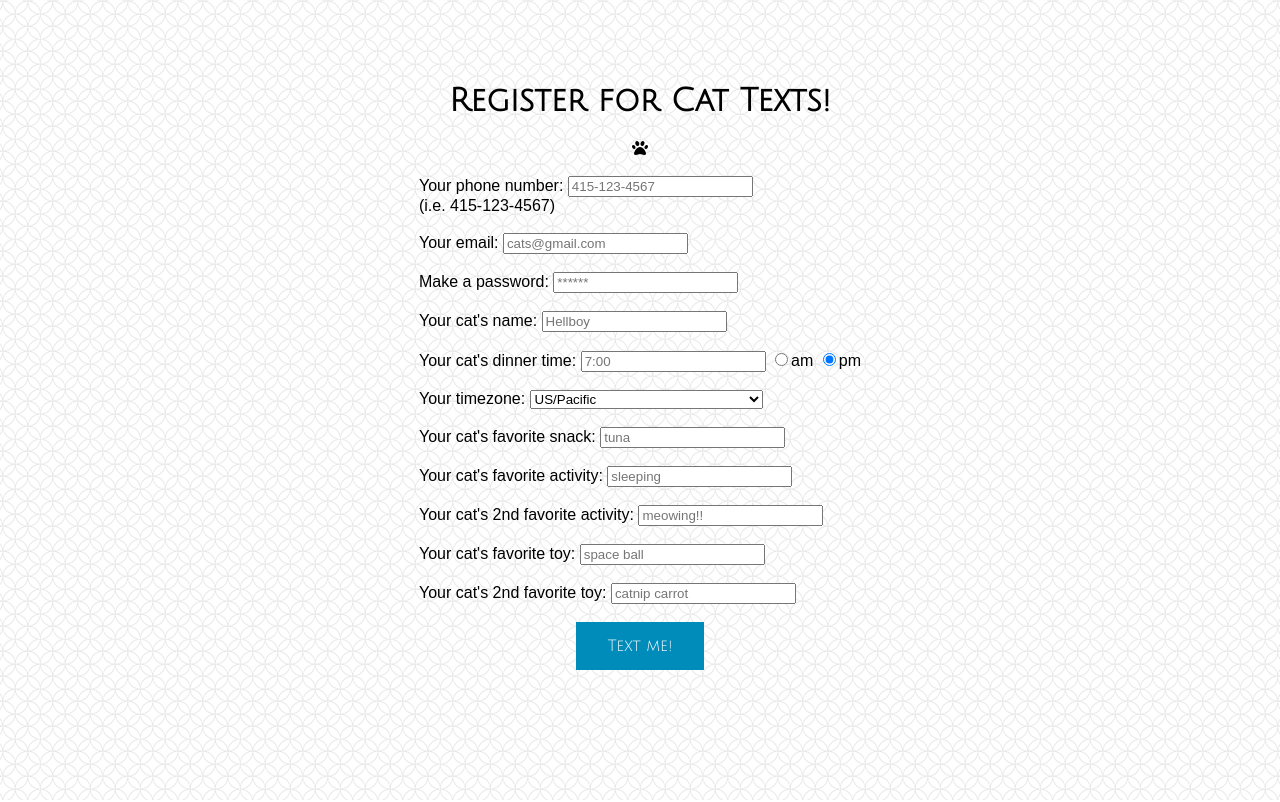
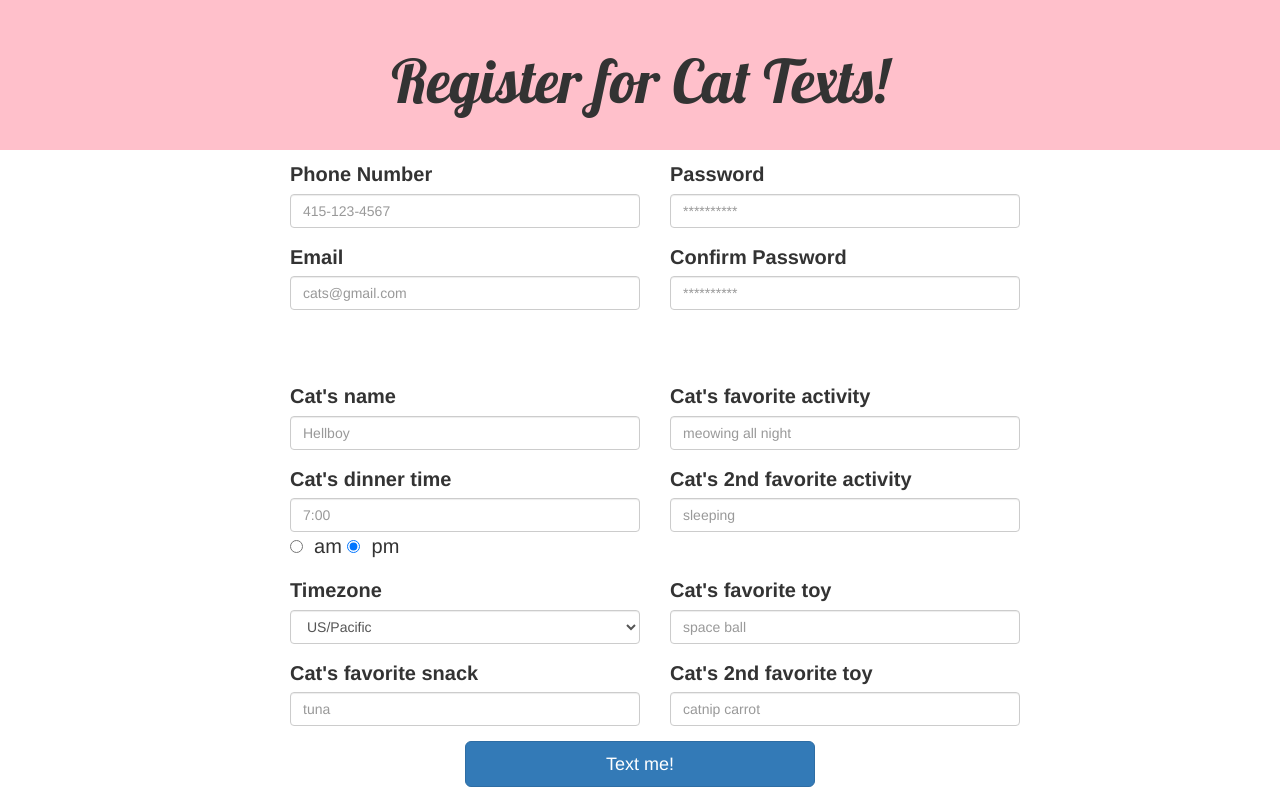
Before and after one commit to ceorourke/cat-texts, a Flask app: page /register in a window 1280 px wide; the page is wider, and only the part inside the window is pictured. Run offline with Flask 2, Linux system fonts and the light colour scheme; some libraries are stand-ins or nearby versions.

Commit message:
working on visual design

```diff
--- a/daily.py
+++ b/daily.py
@@ -31,11 +31,6 @@ def job():
     print("I'm running on thread %s" % threading.current_thread())
     print name
 
-# def run_threaded(job_func):
-#     job_thread = threading.Thread(target=job_func)
-#     job_thread.start()
-
-
 if __name__ == "__main__":
     connect_to_db(app)
 
@@ -57,7 +52,6 @@ if __name__ == "__main__":
         print phone_number
 
         # schedule.every().day.at(this_time).do(daily_text)
-        # schedule.every().day.at(this_time).do(run_threaded, daily_text)
         # schedule.every(5).seconds.do(job)
 
         thread_hash[cat] = threading.Thread(target=job)
--- /dev/null
+++ b/static/css/cattexts.css
@@ -0,0 +1,33 @@
+h1,
+h2,
+h3,
+h4,
+h5,
+h6,
+th {
+        font-family: 'Lobster', sans-serif;
+        font-weight: normal;
+        padding-top:0px;
+        margin-top: 0px;
+}
+
+body {
+    font-size: 2em;
+}
+
+h1 {
+    height: 150px;
+    padding-top:  0.8em;
+    text-align: center;
+    font-size: 3em;
+    background: pink no-repeat right;
+    background-size: 220px 210px;
+    margin-top: 0;
+    margin-left:-200px;
+    margin-right:-200px;
+}
+.dropdown-menu li{
+   font-family:'Lobster';
+   font-size:16px
+   !important;
+}
--- a/templates/base.html
+++ b/templates/base.html
@@ -1,40 +1,30 @@
 <!doctype html>
 <html>
-  <head>
-    <script src="https://use.fontawesome.com/7d51073c03.js"></script>
-    <link href="https://fonts.googleapis.com/css?family=Julius+Sans+One" rel="stylesheet">
+<head>
+  <title>{% block title %}TITLE HERE{% endblock %}</title>
+
+    <script src="https://code.jquery.com/jquery-3.2.1.min.js"
+            integrity="sha256-hwg4gsxgFZhOsEEamdOYGBf13FyQuiTwlAQgxVSNgt4="
+            crossorigin="anonymous"></script>
+
     <script src="http://code.jquery.com/jquery.js"></script>
-    <!-- // <script src="/static/facts.js"></script> -->
+    <link rel="stylesheet"
+          href="https://maxcdn.bootstrapcdn.com/bootstrap/3.3.5/css/bootstrap.css">
+    <script src="https://maxcdn.bootstrapcdn.com/bootstrap/3.3.5/js/bootstrap.min.js"></script>
+    <link href='https://fonts.googleapis.com/css?family=Lobster' rel='stylesheet' type='text/css'>
+    <link rel="stylesheet" href="/static/css/cattexts.css">
+</head>
+<body>
+<div class="container">
+<!--   <h1>
+    <a href="/">It&rsquo;s My Party!</a>
+  </h1> -->
+<!--   {% for msg in get_flashed_messages() %}
+    <div class="alert alert-info">{{ msg }}</div>
+  {% endfor %} -->
 
-    <title>{% block title %}TITLE HERE{% endblock %}</title>
+  {% block content %}CONTENT HERE{% endblock %}
+</div>
 
-    <style>
-      body {
-        font-family: 'Arial', sans-serif;
-        background-image: url("/static/img/spiration-light.png");
-        background-position: center;
-    }
-      h1, h2, h3 {
-      font-family: 'Julius Sans One', sans-serif;
-      }
-      .cat-btn {
-        background-color: #008CBA;
-        font-family: 'Julius Sans One', sans-serif;
-        border: none;
-        color: white;
-        padding: 15px 32px;
-        text-align: center;
-        display: inline-block;
-        font-size: 16px;
-    }
-    </style>
-  </head>
-  <body>
-
-  {% for message in get_flashed_messages() %}
-    {{ message }}
-  {% endfor %}
-
-    {% block content %} CONTENT HERE {% endblock %}
-  </body>
+</body>
 </html>
--- a/templates/register.html
+++ b/templates/register.html
@@ -4,57 +4,101 @@
 
 {% block content %}
 
-  <div style="text-align: center;">
-  </br></br></br><h1>Register for Cat Texts!</h1>
-  <i class="fa fa-paw" aria-hidden="true"></i></br></br>
+<h1>Register for Cat Texts!</h1>
+<div class="container">
+  <div class="col-xs-6 col-md-offset-2 col-md-4">
+    <form method="POST" action="/register">
+      <div class="form-group">
+        <label for="field-name">Phone Number</label>
+        <input id="phone" class="form-control" type="text" name="phone"
+               pattern="^\d{3}-\d{3}-\d{4}$"
+               placeholder="415-123-4567" required>
+      </div>
+      <div class="form-group">
+        <label for="field-email">Email</label>
+        <input id="email" class="form-control" type="text" name="email"
+               placeholder="cats@gmail.com" required maxlength="50">
+      </div>
+  </div>
 
-    <div style="display: inline-block; text-align: left;">
+  <div class="col-xs-6 col-md-4">
+      <div class="form-group">
+        <label for="field-password">Password</label>
+        <input id="password" class="form-control" type="password" name="password"
+               placeholder="**********" required>
+      </div>
+      <div class="form-group">
+        <label for="field-password">Confirm Password</label>
+        <input id="password" class="form-control" type="password" name="password"
+               placeholder="**********" required>
+      </div>
+  </div>
+</div>
 
-      <form action="/register" method="POST">
-        Your phone number:
-        <input type="text" name="phone" id="phone" pattern="^\d{3}-\d{3}-\d{4}$"
-               placeholder="415-123-4567" required> </br>
-        (i.e. 415-123-4567)  </br></br>
-        Your email:
-        <input type="email" name="email" id="email"
-             placeholder="cats@gmail.com" required maxlength="50"> </br></br>
-        Make a password:
-        <input type="password" name="password" id="password"
-             placeholder="******" required> </br></br>
-        Your cat's name:
-        <input type="text" name="cat-name" id="cat-name"
-               placeholder="Hellboy" required maxlength="20"></br></br>
-        Your cat's dinner time:
-        <input type="text" name="dinner-time" id="dinner-time"
+</br></br>
+
+<div class="container">
+  <div class="col-xs-6 col-md-offset-2 col-md-4">
+    <div class="form-group">
+      <label for="field-cat-name">Cat's name</label>
+      <input id="cat-name" class="form-control" type="text" name="cat-name"
+             placeholder="Hellboy" required maxlength="20">
+    </div>
+    <div class="form-group">
+      <label for="field-dinner-time">Cat's dinner time</label>
+      <input id="dinner-time" class="form-control" type="text" name="dinner-time"
              placeholder="7:00" required
              pattern="^([0-9]|0[0-9]|1[0-9]|2[0-3]):[0-5][0-9]$">
-        <input type="radio" name="ampm" id="ampm" value="am">am
-        <input type="radio" name="ampm" id="ampm" value="pm" checked="checked">pm</br></br>
-        Your timezone:
-          <select name="timezone" required>
+      <input type="radio" name="ampm" id="ampm" value="am">&nbsp am
+      <input type="radio" name="ampm" id="ampm" value="pm"
+             checked="checked">&nbsp pm
+    </div>
+    <div class="form-group">
+      <label for="timezone">Timezone</label>
+      <select class="form-control" id="timezone" name="timezone" required>
           {% for zone in timezones %}
-            <option value={{ zone }}>{{ zone }} </option>
+            <option value={{ zone }}>{{ zone }}</option>
           {% endfor %}
-          </select></br></br>
-        Your cat's favorite snack:
-        <input type="text" name="cat-snack" id="cat-snack"
-               placeholder="tuna" required maxlength="20"></br></br>
-        Your cat's favorite activity:
-        <input type="text" name="cat-activity" id="cat-activity"
-               placeholder="sleeping" required maxlength="20"></br></br>
-        Your cat's 2nd favorite activity:
-        <input type="text" name="cat-activity2" id="cat-activity2"
-               placeholder="meowing!!" required maxlength="20"></br></br>
-        Your cat's favorite toy:
-        <input type="text" name="cat-toy" id="cat-toy"
-               placeholder="space ball" required maxlength="20"></br></br>
-        Your cat's 2nd favorite toy:
-        <input type="text" name="cat-toy2" id="cat-toy2"
-               placeholder="catnip carrot" required maxlength="20"></br></br>
+      </select>
     </div>
+    <div class="form-group">
+      <label for="field-cat-snack">Cat's favorite snack</label>
+      <input id="cat-snack" class="form-control" type="text" name="cat-snack"
+             placeholder="tuna" required maxlength="20">
+    </div>
+  </div>
+  <div class="col-xs-6 col-md-4">
+    <div class="form-group">
+      <label for="field-cat-activity">Cat's favorite activity</label>
+      <input id="cat-activity" class="form-control" type="text"
+             name="cat-activity"
+             placeholder="meowing all night" required
+             maxlength="20">
+    </div>
+    <div class="form-group">
+      <label for="field-cat-activity2">Cat's 2nd favorite activity</label>
+      <input id="cat-activity2" class="form-control" type="text"
+             name="cat-activity2"
+             placeholder="sleeping" required maxlength="20">
+    </div></br>
+    <div class="form-group">
+      <label for="field-cat-toy">Cat's favorite toy</label>
+      <input id="cat-toy" class="form-control" type="text" name="cat-toy"
+             placeholder="space ball" required maxlength="20">
+    </div>
+    <div class="form-group">
+      <label for="field-cat-toy2">Cat's 2nd favorite toy</label>
+      <input id="cat-toy2" class="form-control" type="text" name="cat-toy2"
+             placeholder="catnip carrot" required maxlength="20">
+    </div>
+  </div>
+</div>
+
+<div class="col-xs-offset-2 col-xs-8 col-md-offset-4 col-md-4">
+  <div class="form-group">
     <center>
-        <input type="submit" id="cat-btn" class="cat-btn" value="Text me!">
-      </center>
+    <input type="submit" value="Text me!" class="btn btn-primary btn-block btn-lg"></center>
+  </div>
 </form>
 </div>
 {% endblock %}
```
Also changed, not shown: templates/home.html (+33 -11 lines), templates/main.html (+6 -2 lines), static/img/balloonicorn.png (added), static/img/cupcake.png (added). Lines whose indentation alone changed are shown as unchanged.
